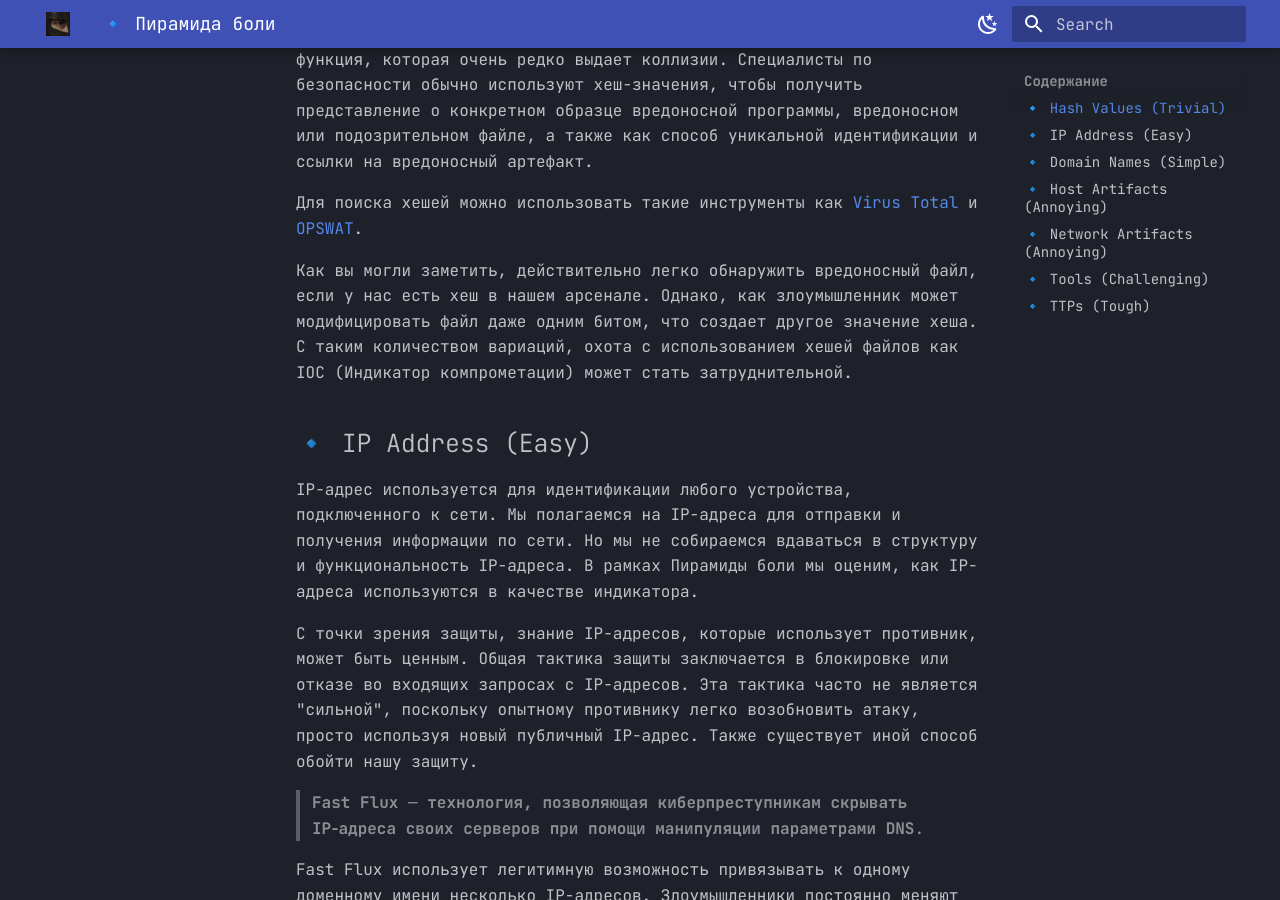
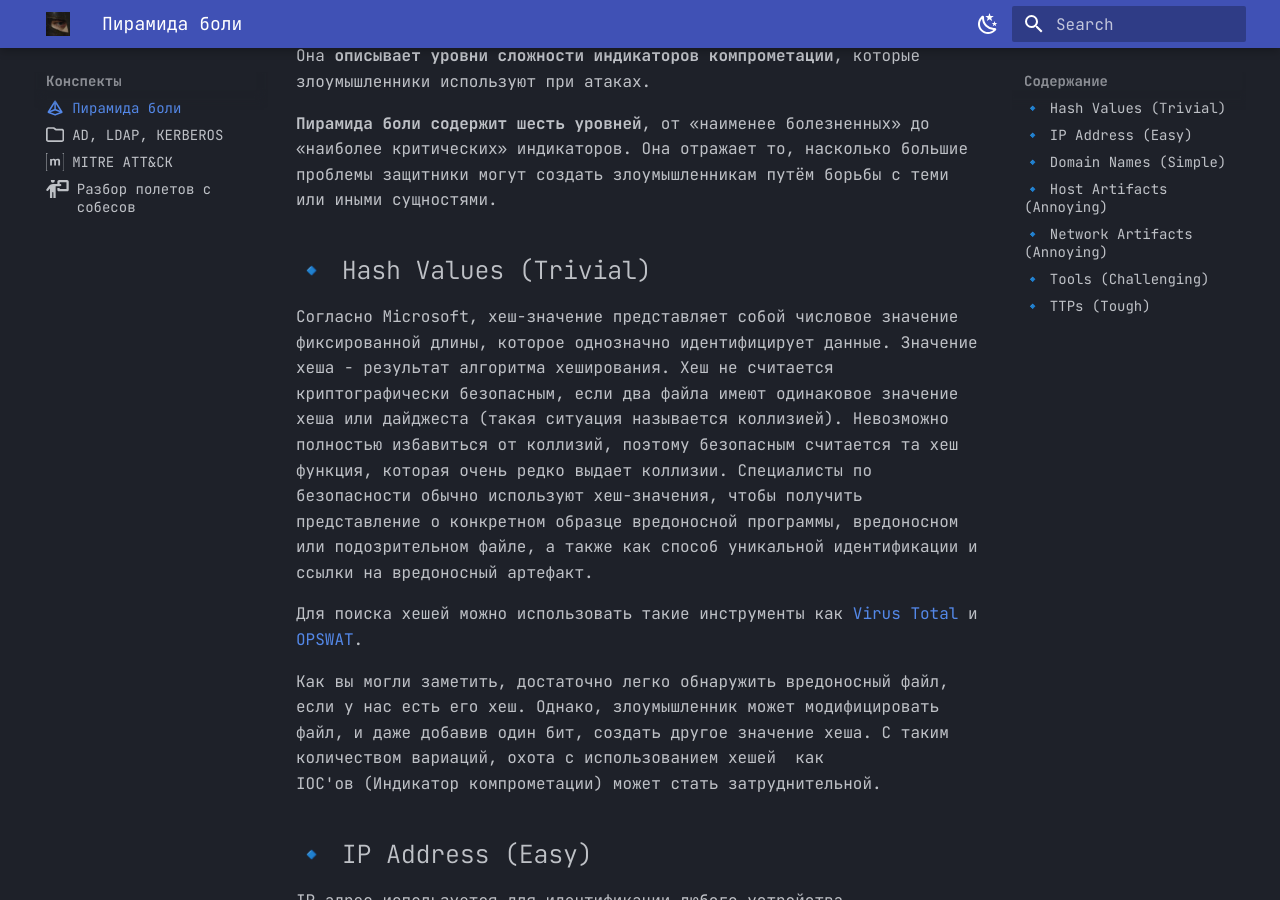
Before and after one commit to objoracoda/soc-castle, an MkDocs documentation site: the page built from docs/notes/bol.md, in a window 1280 px wide and 900 px high, scrolled down 704 px. Built offline with MkDocs 1.6.1 and Material for MkDocs 9.7.7, drawn with Linux system fonts in a browser that asks for light colours; some web fonts are replaced; some of the changed text lies outside the part shown.

Commit message:
Добавил заметку с пирамидой боли

```diff
--- a/docs/notes/bol.md
+++ b/docs/notes/bol.md
@@ -1,8 +1,11 @@
+---
+icon: material/pyramid
+---
 # 🔹 Пирамида боли
 
 > **«Пирамида боли»** — это концепция, предложенная аналитиком в области информационной безопасности Дэвидом Бьянко.
 
-![[Pasted image 20250312150835.png]]
+![](imgs/Pastedimage20250312150835.png)
 
 Она **описывает уровни сложности индикаторов компрометации**, которые злоумышленники используют при атаках.
 
@@ -14,7 +17,7 @@
 
 Для поиска хешей можно использовать такие инструменты как [Virus Total](https://www.virustotal.com/gui/home/upload) и [OPSWAT](https://www.opswat.com/).
 
-Как вы могли заметить, действительно легко обнаружить вредоносный файл, если у нас есть хеш в нашем арсенале. Однако, как злоумышленник может модифицировать файл даже одним битом, что создает другое значение хеша. С таким количеством вариаций, охота с использованием хешей файлов как IOC (Индикатор компрометации) может стать затруднительной.
+Как вы могли заметить, достаточно легко обнаружить вредоносный файл, если у нас есть его хеш. Однако, злоумышленник может модифицировать файл, и даже добавив один бит, создать другое значение хеша. С таким количеством вариаций, охота с использованием хешей  как IOC'ов (Индикатор компрометации) может стать затруднительной.
 
 ## 🔹 IP Address (Easy)
 
--- a/mkdocs.yml
+++ b/mkdocs.yml
@@ -51,6 +51,7 @@ nav:
     - 'Правовые вопросы': sobes/pravo.md
     - 'Сетевая безопасность': sobes/net_sec.md
   - 'Конспекты':
+      - 'Пирамида боли': notes/bol.md
       - 'AD, LDAP, KERBEROS': notes/ad_ldap_kerberos.md
       - 'MITRE ATT&CK': notes/mitreattack.md
       - 'Разбор полетов с собесов': notes/sobes_polety.md
```
Also changed, not shown: other parts of docs/notes/bol.md (+5 -5 lines).
